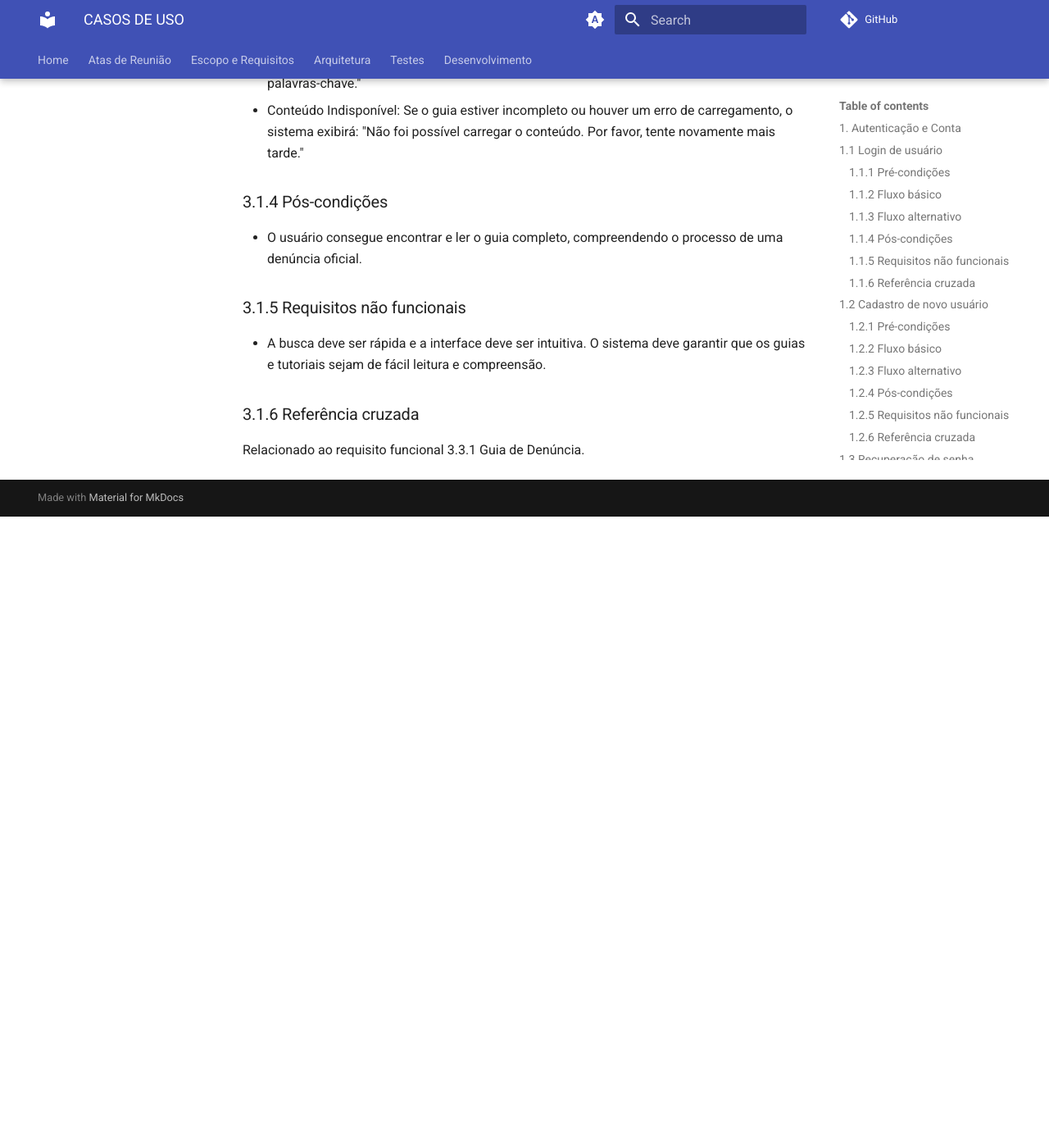
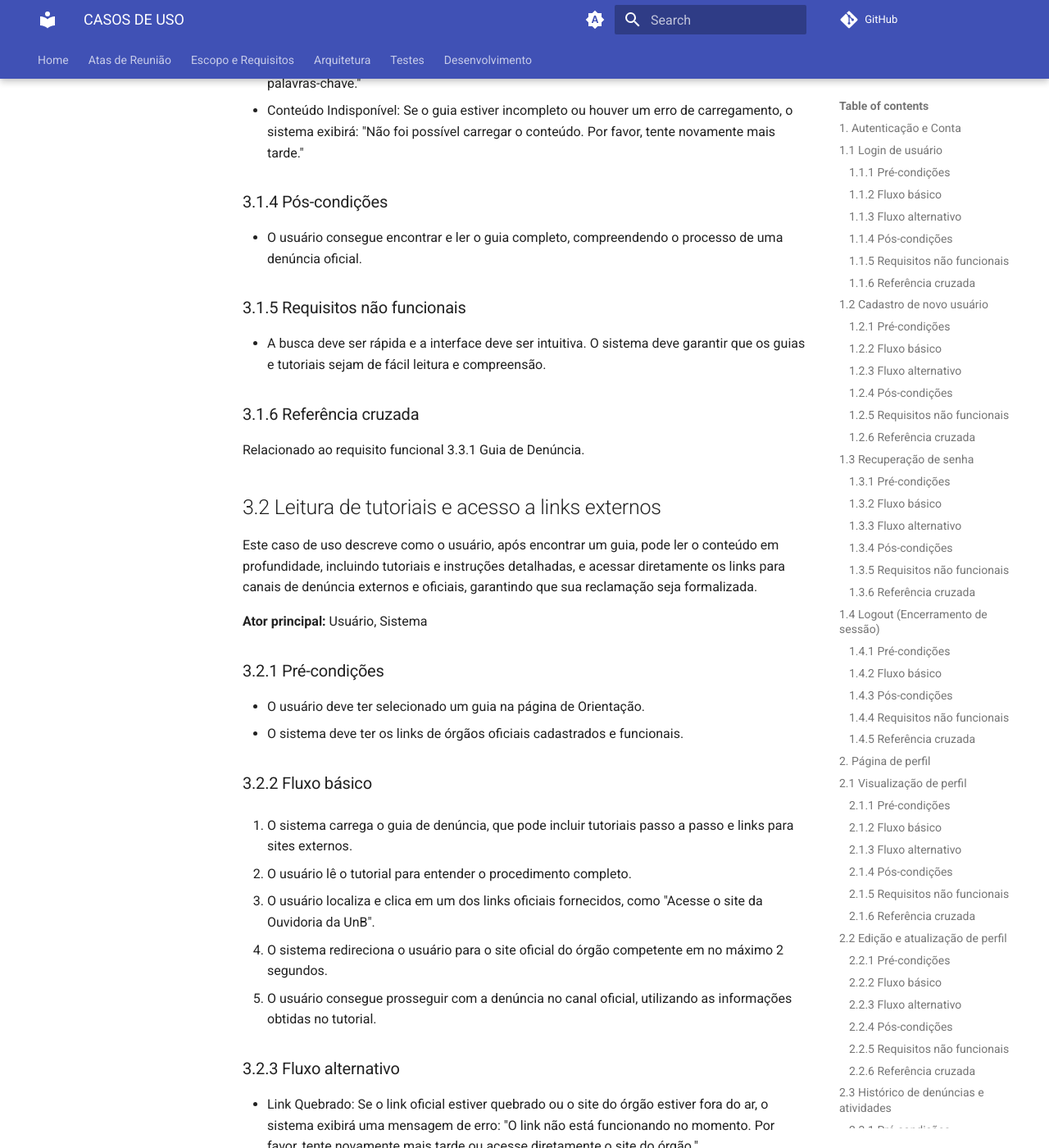
Before and after one commit to fga-eps-mds/2025.2-Valhalla-Docs, an MkDocs documentation site: the page built from docs/escopo-requisitos/Casos_de_uso.md, in a window 1280 px wide and 1400 px high, scrolled down 11877 px. Shown: the whole window at 82% size. Built offline with MkDocs 1.6.1 and Material for MkDocs 9.7.7, drawn with Linux system fonts in a browser that asks for light colours; comment, search, counter and statistics services are not loaded; before the commit the page ends 12507 px from its top, so only the background shows below that; some of the changed text lies outside the part shown.

Commit message:
doc - adiciona 10º caso de uso

```diff
--- a/docs/escopo-requisitos/Casos_de_uso.md
+++ b/docs/escopo-requisitos/Casos_de_uso.md
@@ -327,3 +327,33 @@ Este caso de uso descreve o processo em que o usuário busca e consulta guias e
 
 ### 3.1.6 Referência cruzada
 Relacionado ao requisito funcional 3.3.1 Guia de Denúncia.
+
+## 3.2 Leitura de tutoriais e acesso a links externos
+Este caso de uso descreve como o usuário, após encontrar um guia, pode ler o conteúdo em profundidade, incluindo tutoriais e instruções detalhadas, e acessar diretamente os links para canais de denúncia externos e oficiais, garantindo que sua reclamação seja formalizada.
+
+**Ator principal:** Usuário, Sistema
+
+### 3.2.1 Pré-condições
+- O usuário deve ter selecionado um guia na página de Orientação.
+- O sistema deve ter os links de órgãos oficiais cadastrados e funcionais.
+
+### 3.2.2 Fluxo básico
+1. O sistema carrega o guia de denúncia, que pode incluir tutoriais passo a passo e links para sites externos.
+
+2. O usuário lê o tutorial para entender o procedimento completo.
+3. O usuário localiza e clica em um dos links oficiais fornecidos, como "Acesse o site da Ouvidoria da UnB".
+4. O sistema redireciona o usuário para o site oficial do órgão competente em no máximo 2 segundos.
+5. O usuário consegue prosseguir com a denúncia no canal oficial, utilizando as informações obtidas no tutorial.
+
+### 3.2.3 Fluxo alternativo
+- Link Quebrado: Se o link oficial estiver quebrado ou o site do órgão estiver fora do ar, o sistema exibirá uma mensagem de erro: "O link não está funcionando no momento. Por favor, tente novamente mais tarde ou acesse diretamente o site do órgão."
+
+### 3.2.4 Pós-condições
+- O usuário é redirecionado para a página externa do canal oficial de denúncia e tem as informações necessárias para formalizar sua reclamação.
+
+### 3.2.5 Requisitos não funcionais
+- A responsividade dos links deve ser eficiente.
+- O sistema deve ser compatível com os principais navegadores.
+
+### 3.2.6 Referência cruzada
+Relacionado ao requisito funcional 3.3.2 Links para Denúncia.
```
